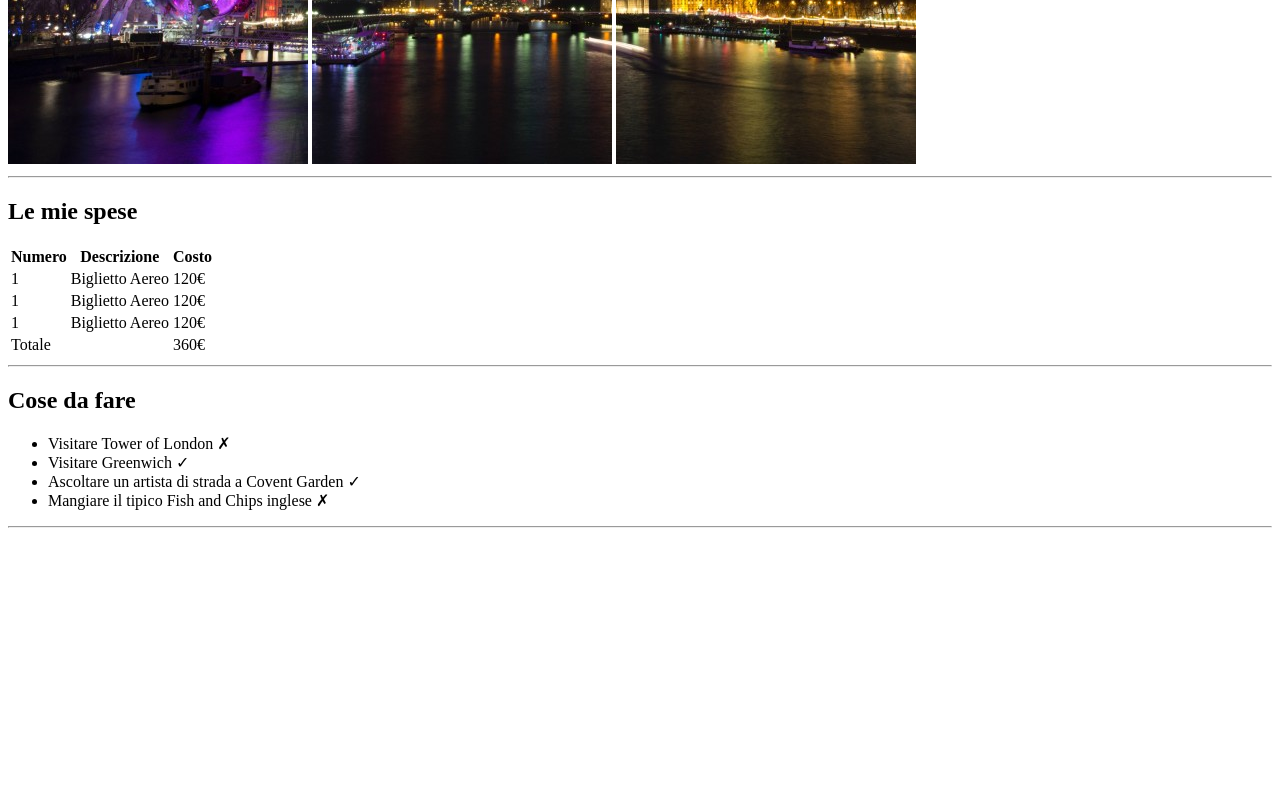
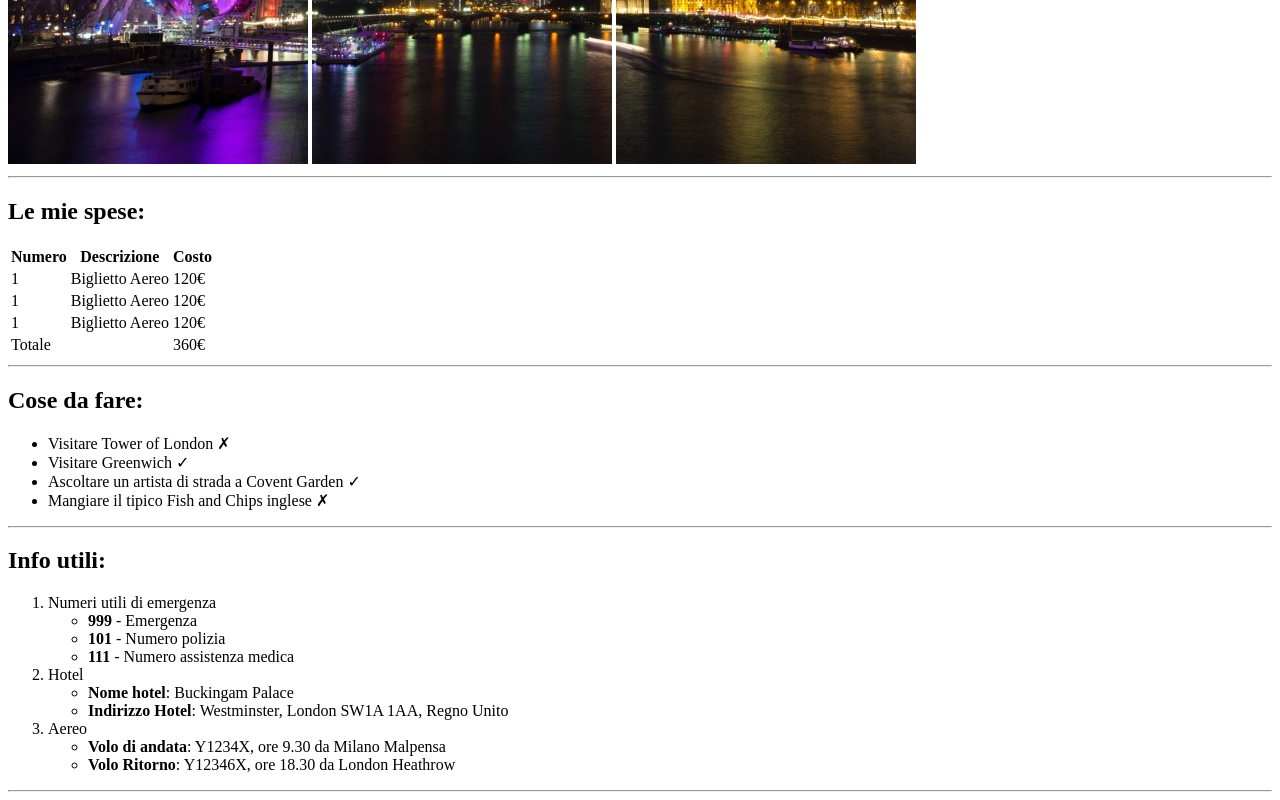
Before and after one commit to flavio-franceschetti/html-london-trip, a plain HTML site: page index.html in a window 1280 px wide. Shown: the part 516-1316 px from the top of the page. Before the commit the page ends 1052 px from the top, so only its background shows below. Drawn offline with Linux system fonts and the light colour scheme.

Commit message:
Sezione info utili

```diff
--- a/index.html
+++ b/index.html
@@ -15,10 +15,11 @@
         <img src="img/pexels-bill-emrich-230794-2.jpg" alt="" />
       </div>
       <hr />
-      <!-- Sezione centrale -->
+
+      <!-- SEZIONE CENTRALE -->
       <main>
         <!-- Spese -->
-        <h2>Le mie spese</h2>
+        <h2>Le mie spese:</h2>
         <table>
           <thead>
             <tr>
@@ -53,8 +54,9 @@
           </tfoot>
         </table>
         <hr />
+
         <!-- COSE DA FARE -->
-        <h2>Cose da fare</h2>
+        <h2>Cose da fare:</h2>
         <ul>
           <li>Visitare Tower of London &#x2717;</li>
           <li>Visitare Greenwich &#x2713;</li>
@@ -62,6 +64,49 @@
           <li>Mangiare il tipico Fish and Chips inglese &#x2717;</li>
         </ul>
         <hr />
+
+        <!-- INFO UTILI -->
+        <h2>Info utili:</h2>
+        <ol>
+          <!-- FIRST INFO -->
+          <li>
+            Numeri utili di emergenza
+            <ul>
+              <li><strong>999</strong> - Emergenza</li>
+              <li><strong>101</strong> - Numero polizia</li>
+              <li><strong>111</strong> - Numero assistenza medica</li>
+            </ul>
+          </li>
+
+          <!-- SECOND INFO -->
+          <li>
+            Hotel
+            <ul>
+              <li><strong>Nome hotel</strong>: Buckingam Palace</li>
+              <li>
+                <strong>Indirizzo Hotel</strong>: Westminster, London SW1A 1AA,
+                Regno Unito
+              </li>
+            </ul>
+          </li>
+
+          <!-- THIRD INFO -->
+          <li>
+            Aereo
+            <ul>
+              <li>
+                <strong>Volo di andata</strong>: Y1234X, ore 9.30 da Milano
+                Malpensa
+              </li>
+              <li>
+                <strong>Volo Ritorno</strong>: Y12346X, ore 18.30 da London
+                Heathrow
+              </li>
+            </ul>
+          </li>
+        </ol>
+        <hr />
+        <!-- CHIUSURA INFO -->
       </main>
     </header>
   </body>
```
